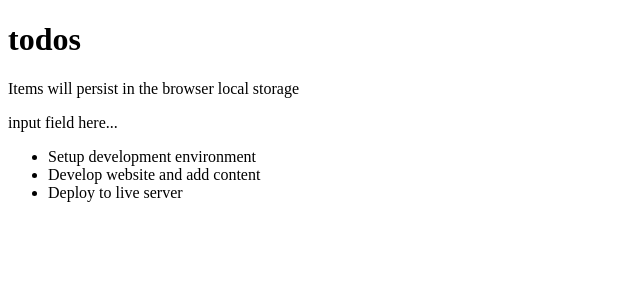
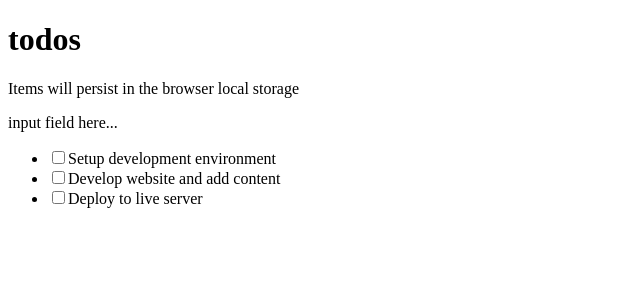
Before and after one commit to ikennarichard/Todo-App, a React (Vite) app: page / in a window 1280 px wide. Shown: the top 300 px of the page, without its empty margins (0-640 px from the left). Built offline with nearby package versions, Linux system fonts and the light colour scheme.

Commit message:
Add checkbox input to todo items

```diff
--- a/src/components/TodoItem.jsx
+++ b/src/components/TodoItem.jsx
@@ -1,6 +1,10 @@
 /*eslint-disable*/
 export default function TodoItem(props) {
   return (
-    <li>{props.itemProp.title}</li>
+
+    <li>
+      <input type="checkbox" />
+      {props.itemProp.title}
+    </li>
   )
 }
```
